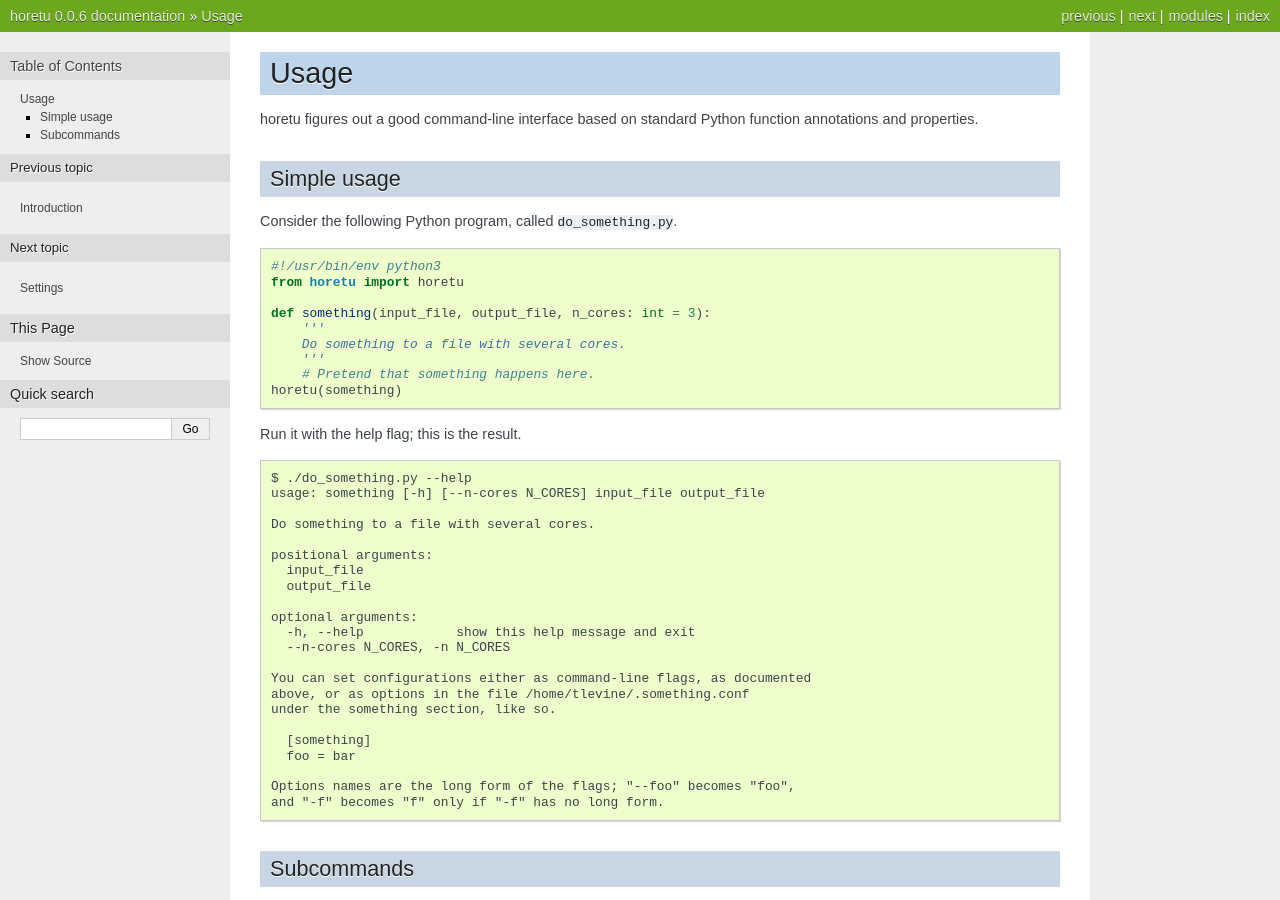
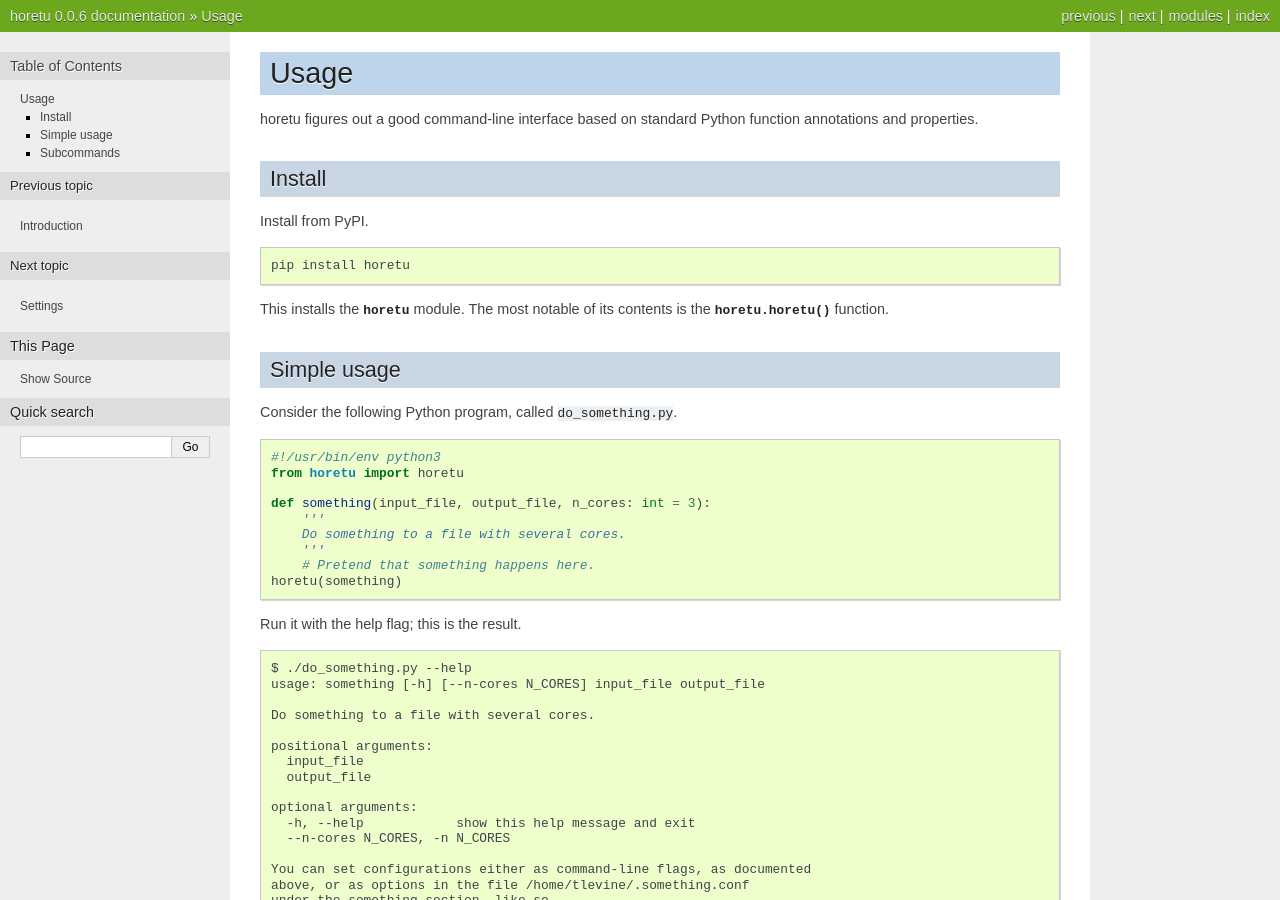
Before and after one commit to tlevine/horetu, a Sphinx documentation site: the page built from docs/usage.rst, in a window 1280 px wide and 900 px high. Built offline with Sphinx 7.4.7, drawn with Linux system fonts in a browser that asks for light colours.

```diff
--- a/docs/conf.py
+++ b/docs/conf.py
@@ -37,6 +37,7 @@ extensions = [
     'sphinx.ext.todo',
     'sphinx.ext.coverage',
     'sphinx.ext.viewcode',
+    'sphinxcontrib.autorun',
 ]
 
 # Add any paths that contain templates here, relative to this directory.
--- a/docs/usage.rst
+++ b/docs/usage.rst
@@ -2,6 +2,15 @@ Usage
 ===============
 horetu figures out a good command-line interface based on standard Python
 function annotations and properties.
+
+Install
+^^^^^^^^^^^^
+Install from PyPI. ::
+
+    pip install horetu
+
+This installs the :py:mod:`horetu` module. The most notable of its contents is
+the :py:func:`horetu.horetu` function.
 
 Simple usage
 ^^^^^^^^^^^^^^
```
Also changed, not shown: docs/developing.rst (added, +9 -0 lines), setup.py (+6 -2 lines).
